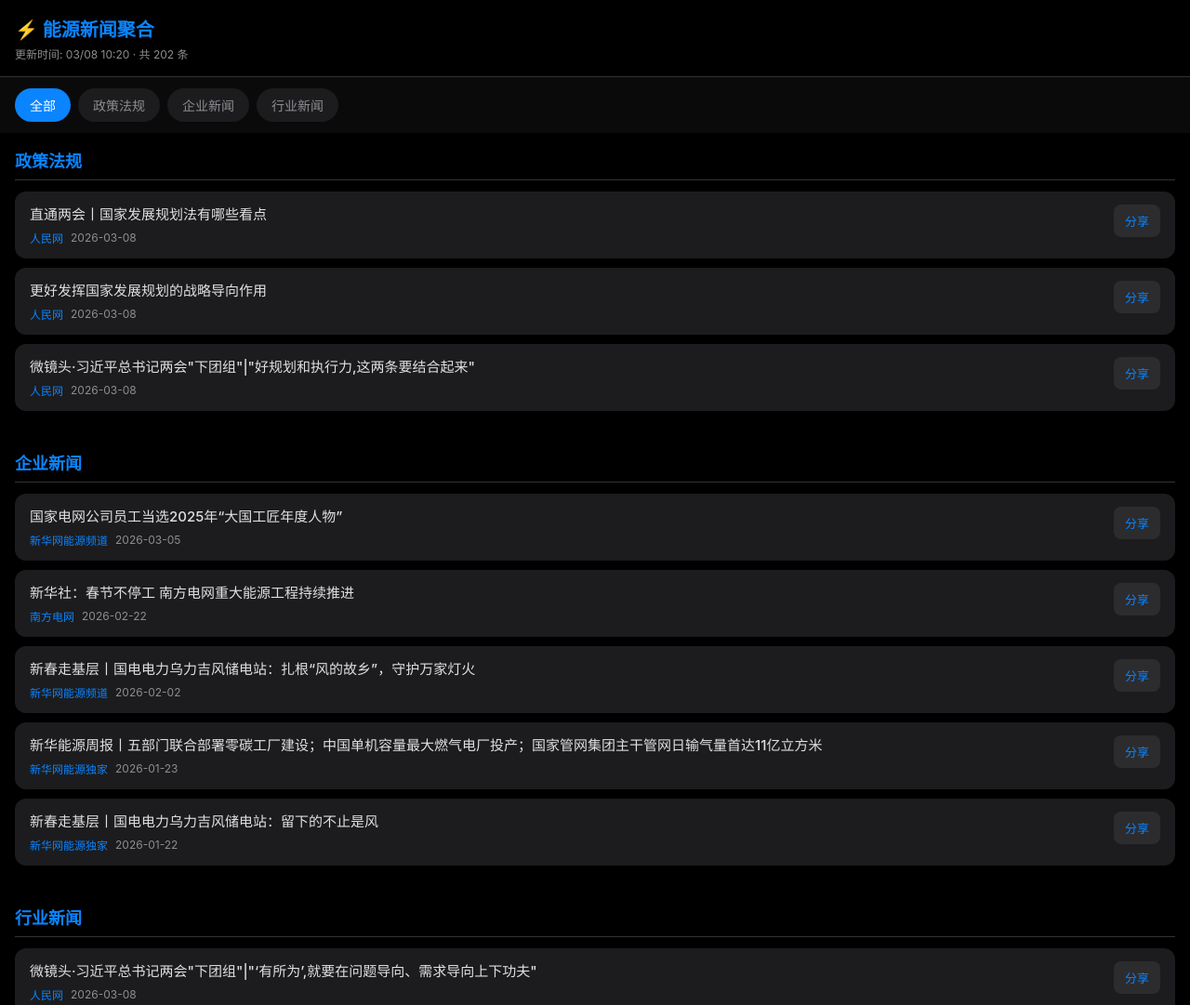
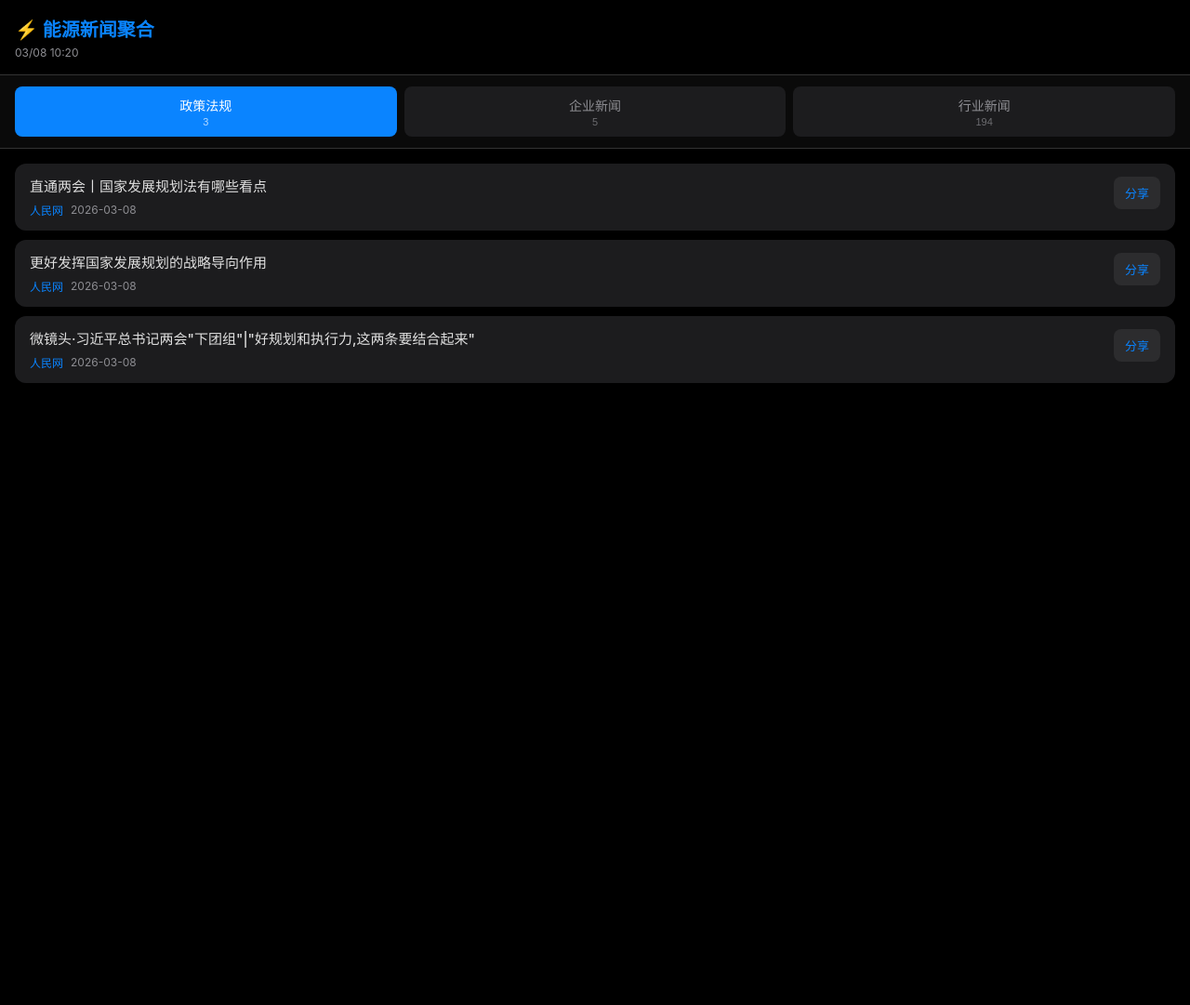
Before and after one commit to woaipashanhu/energy-news-data, a plain HTML site: page index.html in a window 1280 px wide. Shown: the top 1081 px of the page at 93% size. After the commit the page ends 800 px from the top, so only its background shows below. Drawn offline with Linux system fonts and the light colour scheme.

Commit message:
更新前端：导航栏三分类切换

```diff
--- a/index.html
+++ b/index.html
@@ -8,16 +8,8 @@
     <meta name="apple-mobile-web-app-status-bar-style" content="black-translucent">
     <title>能源新闻聚合</title>
     <style>
-        * {
-            margin: 0;
-            padding: 0;
-            box-sizing: border-box;
-        }
-
-        html, body {
-            height: 100%;
-        }
-
+        * { margin: 0; padding: 0; box-sizing: border-box; }
+        html, body { height: 100%; }
         body {
             font-family: -apple-system, BlinkMacSystemFont, 'SF Pro Text', 'Segoe UI', Roboto, sans-serif;
             background: #000000;
@@ -28,7 +20,6 @@
             padding-bottom: env(safe-area-inset-bottom);
         }
 
-        /* ========== 顶部导航 ========== */
         .header {
             position: sticky;
             top: 0;
@@ -53,30 +44,26 @@
             margin-top: 4px;
         }
 
-        /* ========== 分类标签 ========== */
         .category-tabs {
             display: flex;
-            overflow-x: auto;
             padding: 12px 16px;
             gap: 8px;
             background: #0a0a0a;
-            -webkit-overflow-scrolling: touch;
-        }
-
-        .category-tabs::-webkit-scrollbar {
-            display: none;
+            border-bottom: 0.5px solid #333;
         }
 
         .category-tab {
-            padding: 8px 16px;
+            flex: 1;
+            padding: 10px 16px;
             background: #1c1c1e;
             border: none;
-            border-radius: 20px;
+            border-radius: 8px;
             color: #8e8e93;
             font-size: 14px;
-            white-space: nowrap;
+            font-weight: 500;
             cursor: pointer;
             transition: all 0.2s;
+            text-align: center;
         }
 
         .category-tab.active {
@@ -85,26 +72,19 @@
         }
 
         .category-tab:active {
-            transform: scale(0.95);
+            transform: scale(0.98);
         }
 
-        /* ========== 分类区块 ========== */
-        .category-section {
-            padding: 16px;
+        .category-tab .count {
+            display: block;
+            font-size: 11px;
+            font-weight: 400;
+            margin-top: 2px;
+            opacity: 0.7;
         }
 
-        .category-header {
-            font-size: 18px;
-            font-weight: 700;
-            color: #0a84ff;
-            margin-bottom: 12px;
-            padding-bottom: 8px;
-            border-bottom: 1px solid #333;
-        }
-
-        /* ========== 新闻列表 ========== */
         .news-list {
-            padding: 0;
+            padding: 16px;
         }
 
         .news-card {
@@ -148,7 +128,6 @@
             color: #8e8e93;
         }
 
-        /* ========== 分享按钮 ========== */
         .share-btn {
             padding: 8px 12px;
             background: #2c2c2e;
@@ -166,34 +145,16 @@
             transform: scale(0.95);
         }
 
-        /* ========== 空状态 ========== */
         .empty-state {
             text-align: center;
-            padding: 40px 20px;
+            padding: 60px 20px;
             color: #8e8e93;
         }
 
-        .empty-state .icon {
-            font-size: 48px;
-            margin-bottom: 16px;
-        }
-
-        /* ========== 加载状态 ========== */
         .loading {
             text-align: center;
-            padding: 40px;
+            padding: 60px;
             color: #8e8e93;
-        }
-
-        .loading::after {
-            content: '';
-            animation: dots 1.5s infinite;
-        }
-
-        @keyframes dots {
-            0%, 20% { content: '.'; }
-            40% { content: '..'; }
-            60%, 100% { content: '...'; }
         }
     </style>
 </head>
@@ -204,155 +165,98 @@
     </div>
 
     <div class="category-tabs" id="categoryTabs">
-        <button class="category-tab active" data-category="all">全部</button>
-        <button class="category-tab" data-category="政策法规">政策法规</button>
-        <button class="category-tab" data-category="企业新闻">企业新闻</button>
-        <button class="category-tab" data-category="行业新闻">行业新闻</button>
+        <button class="category-tab active" data-category="政策法规">
+            政策法规<span class="count" id="count1">0</span>
+        </button>
+        <button class="category-tab" data-category="企业新闻">
+            企业新闻<span class="count" id="count2">0</span>
+        </button>
+        <button class="category-tab" data-category="行业新闻">
+            行业新闻<span class="count" id="count3">0</span>
+        </button>
     </div>
 
-    <div id="content">
-        <div class="loading">正在加载新闻数据</div>
+    <div id="newsList" class="news-list">
+        <div class="loading">正在加载...</div>
     </div>
 
     <script>
-        // ========== 配置 ==========
         const DATA_URL = 'https://cdn.jsdelivr.net/gh/woaipashanhu/energy-news-data/data.json';
+        let allNews = [];
+        let currentCategory = '政策法规';
+        const CATEGORIES = ['政策法规', '企业新闻', '行业新闻'];
 
-        // ========== 全局状态 ==========
-        let allNews = [];
-        let currentCategory = 'all';
-
-        // ========== 分类顺序 ==========
-        const CATEGORY_ORDER = ['政策法规', '企业新闻', '行业新闻'];
-
-        // ========== 初始化 ==========
         document.addEventListener('DOMContentLoaded', () => {
             loadData();
+            document.querySelectorAll('.category-tab').forEach(tab => {
+                tab.addEventListener('click', () => {
+                    currentCategory = tab.dataset.category;
+                    document.querySelectorAll('.category-tab').forEach(t => t.classList.remove('active'));
+                    tab.classList.add('active');
+                    renderNews();
+                });
+            });
         });
 
-        // ========== 加载数据 ==========
         async function loadData() {
             try {
                 const response = await fetch(DATA_URL + '?t=' + Date.now());
-                if (!response.ok) throw new Error('加载数据失败');
-
                 const data = await response.json();
                 allNews = data.news || [];
-
-                // 更新时间
-                document.getElementById('updateTime').textContent =
-                    `更新时间: ${formatTime(data.lastUpdate)} · 共 ${allNews.length} 条`;
-
-                // 渲染内容
-                renderContent();
-
-            } catch (error) {
-                console.error('加载数据失败:', error);
-                document.getElementById('content').innerHTML =
-                    '<div class="empty-state"><div class="icon">⚠️</div><div>加载数据失败，请稍后重试</div></div>';
+                document.getElementById('updateTime').textContent = formatTime(data.lastUpdate);
+                updateCounts();
+                renderNews();
+            } catch (e) {
+                document.getElementById('newsList').innerHTML = '<div class="empty-state">加载失败</div>';
             }
         }
 
-        // ========== 筛选分类 ==========
-        function filterByCategory(category) {
-            currentCategory = category;
-
-            // 更新标签状态
-            document.querySelectorAll('.category-tab').forEach(tab => {
-                tab.classList.toggle('active', tab.dataset.category === category);
+        function updateCounts() {
+            CATEGORIES.forEach((cat, i) => {
+                const count = allNews.filter(n => n.categories && n.categories.includes(cat)).length;
+                document.getElementById('count' + (i + 1)).textContent = count;
             });
-
-            renderContent();
         }
 
-        // ========== 渲染内容 ==========
-        function renderContent() {
-            const container = document.getElementById('content');
+        function renderNews() {
+            const news = allNews
+                .filter(n => n.categories && n.categories.includes(currentCategory))
+                .sort((a, b) => new Date(b.publishDate || b.crawlDate) - new Date(a.publishDate || a.crawlDate));
 
-            if (currentCategory === 'all') {
-                // 分三类展示
-                container.innerHTML = CATEGORY_ORDER.map(cat => {
-                    const news = getNewsByCategory(cat);
-                    if (news.length === 0) return '';
-                    return `
-                        <div class="category-section">
-                            <div class="category-header">${cat}</div>
-                            <div class="news-list">${renderNewsList(news)}</div>
-                        </div>
-                    `;
-                }).join('');
-            } else {
-                // 单分类展示
-                const news = getNewsByCategory(currentCategory);
-                if (news.length === 0) {
-                    container.innerHTML = '<div class="empty-state"><div class="icon">📭</div><div>暂无相关新闻</div></div>';
-                } else {
-                    container.innerHTML = `<div class="category-section"><div class="news-list">${renderNewsList(news)}</div></div>`;
-                }
+            const container = document.getElementById('newsList');
+            if (news.length === 0) {
+                container.innerHTML = '<div class="empty-state">暂无新闻</div>';
+                return;
             }
-        }
 
-        // ========== 获取分类新闻 ==========
-        function getNewsByCategory(category) {
-            return allNews
-                .filter(news => news.categories && news.categories.includes(category))
-                .sort((a, b) => {
-                    const dateA = new Date(a.publishDate || a.crawlDate);
-                    const dateB = new Date(b.publishDate || b.crawlDate);
-                    return dateB - dateA;
-                });
-        }
-
-        // ========== 渲染新闻列表 ==========
-        function renderNewsList(newsList) {
-            return newsList.map(news => `
+            container.innerHTML = news.map(n => `
                 <div class="news-card">
-                    <div class="news-content" onclick="openNews('${escapeHtml(news.link)}')">
-                        <div class="news-title">${escapeHtml(news.title)}</div>
+                    <div class="news-content" onclick="window.open('${escapeHtml(n.link)}', '_blank')">
+                        <div class="news-title">${escapeHtml(n.title)}</div>
                         <div class="news-meta">
-                            <span class="news-source">${escapeHtml(news.source)}</span>
-                            <span class="news-date">${escapeHtml(news.publishDate || news.crawlDate)}</span>
+                            <span class="news-source">${escapeHtml(n.source)}</span>
+                            <span class="news-date">${escapeHtml(n.publishDate || n.crawlDate)}</span>
                         </div>
                     </div>
-                    <button class="share-btn" onclick="shareNews(event, '${escapeHtml(news.link)}', '${escapeHtml(news.title)}')">分享</button>
+                    <button class="share-btn" onclick="shareNews(event, '${escapeHtml(n.link)}', '${escapeHtml(n.title)}')">分享</button>
                 </div>
             `).join('');
         }
 
-        // ========== 打开新闻 ==========
-        function openNews(link) {
-            window.open(link, '_blank');
-        }
-
-        // ========== 分享新闻 ==========
-        async function shareNews(event, link, title) {
-            event.stopPropagation();
-
+        async function shareNews(e, link, title) {
+            e.stopPropagation();
             if (navigator.share) {
-                try {
-                    await navigator.share({
-                        title: title,
-                        url: link
-                    });
-                } catch (err) {
-                    // 用户取消或其他错误
-                    copyToClipboard(link);
-                }
+                try { await navigator.share({ title, url: link }); }
+                catch { copyLink(link); }
             } else {
-                copyToClipboard(link);
+                copyLink(link);
             }
         }
 
-        // ========== 复制到剪贴板 ==========
-        function copyToClipboard(text) {
-            navigator.clipboard.writeText(text).then(() => {
-                alert('链接已复制: ' + text);
-            }).catch(() => {
-                alert(text);
-            });
+        function copyLink(text) {
+            navigator.clipboard.writeText(text).then(() => alert('链接已复制'));
         }
 
-        // ========== 工具函数 ==========
         function escapeHtml(text) {
             if (!text) return '';
             const div = document.createElement('div');
@@ -360,15 +264,10 @@
             return div.innerHTML;
         }
 
-        function formatTime(isoString) {
-            if (!isoString) return '未知';
-            const date = new Date(isoString);
-            return date.toLocaleString('zh-CN', {
-                month: '2-digit',
-                day: '2-digit',
-                hour: '2-digit',
-                minute: '2-digit'
-            });
+        function formatTime(iso) {
+            if (!iso) return '';
+            const d = new Date(iso);
+            return d.toLocaleString('zh-CN', { month: '2-digit', day: '2-digit', hour: '2-digit', minute: '2-digit' });
         }
     </script>
 </body>
```
